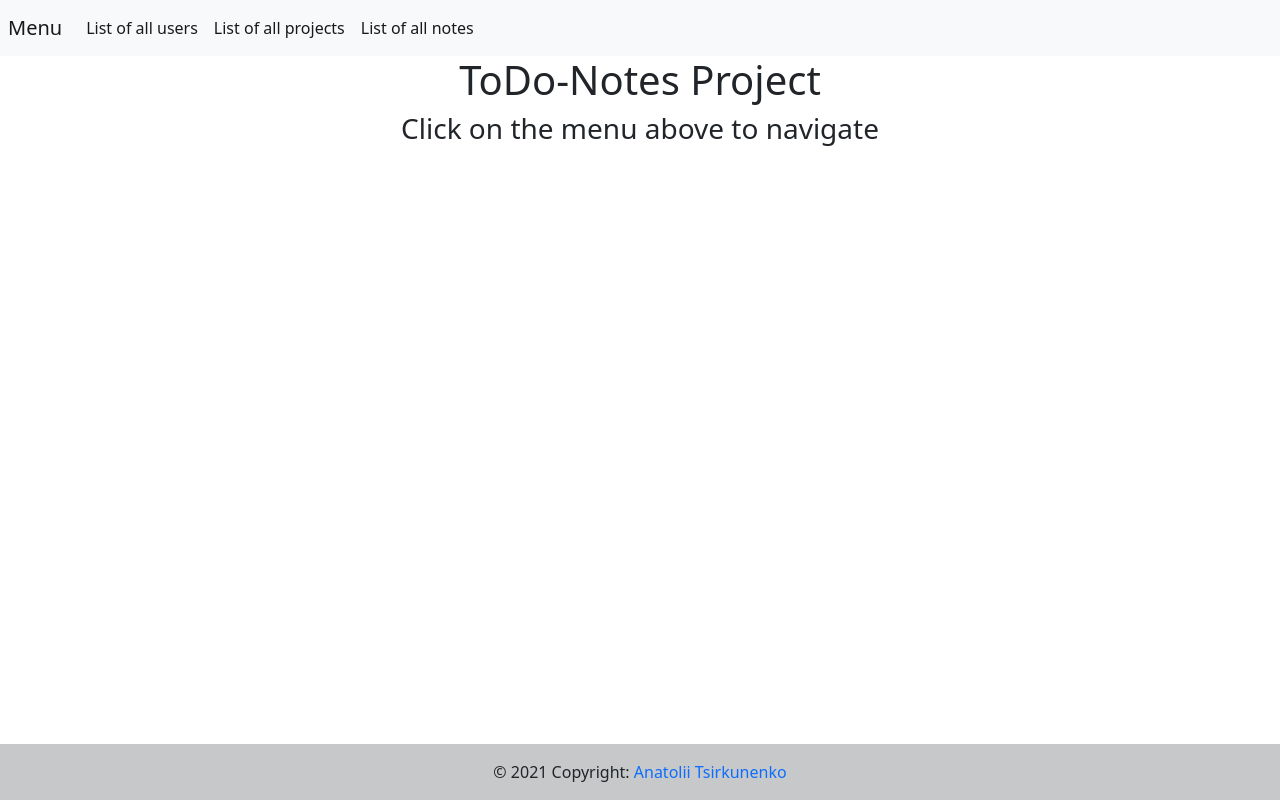
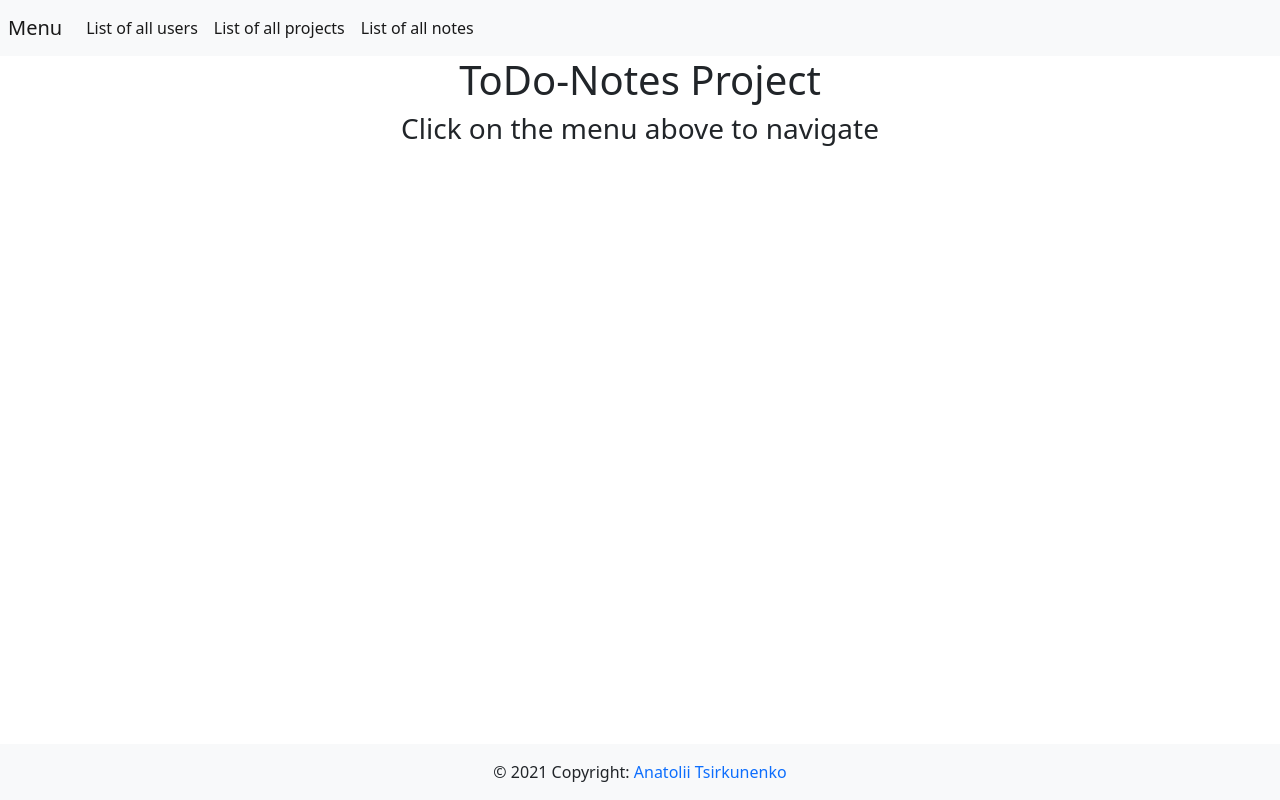
Before and after one commit to anatolytsi/drf-gb, a React (Create React App) app in the folder todo_notes/frontend/: page / in a window 1280 px wide. Built offline with nearby package versions, Linux system fonts and the light colour scheme; no server answers.

Commit message:
lesson5: changed footer style to light

```diff
--- a/todo_notes/frontend/src/components/Footer.js
+++ b/todo_notes/frontend/src/components/Footer.js
@@ -4,7 +4,7 @@ import 'bootstrap/dist/css/bootstrap.min.css';
 
 const Footer = () => {
     return (
-        <footer className='footer-copyright fixed-bottom text-center bg-dark bg-opacity-25 py-3'>
+        <footer className='footer-copyright fixed-bottom text-center bg-light py-3'>
             &copy; {new Date().getFullYear()} Copyright: <a className='text-decoration-none' href='https://www.linkedin.com/in/anatolytsi'> Anatolii Tsirkunenko </a>
         </footer>
     )
```
